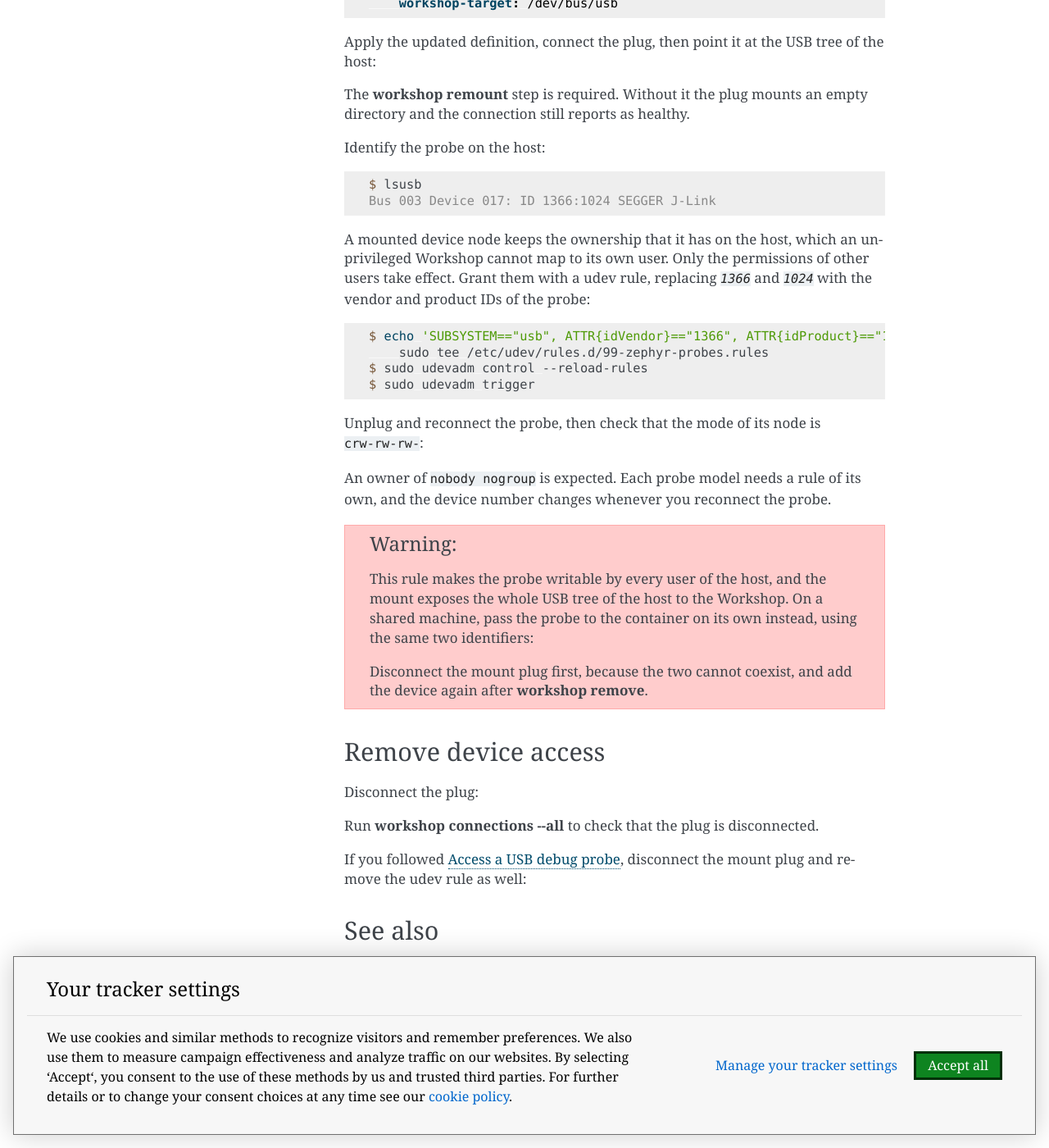
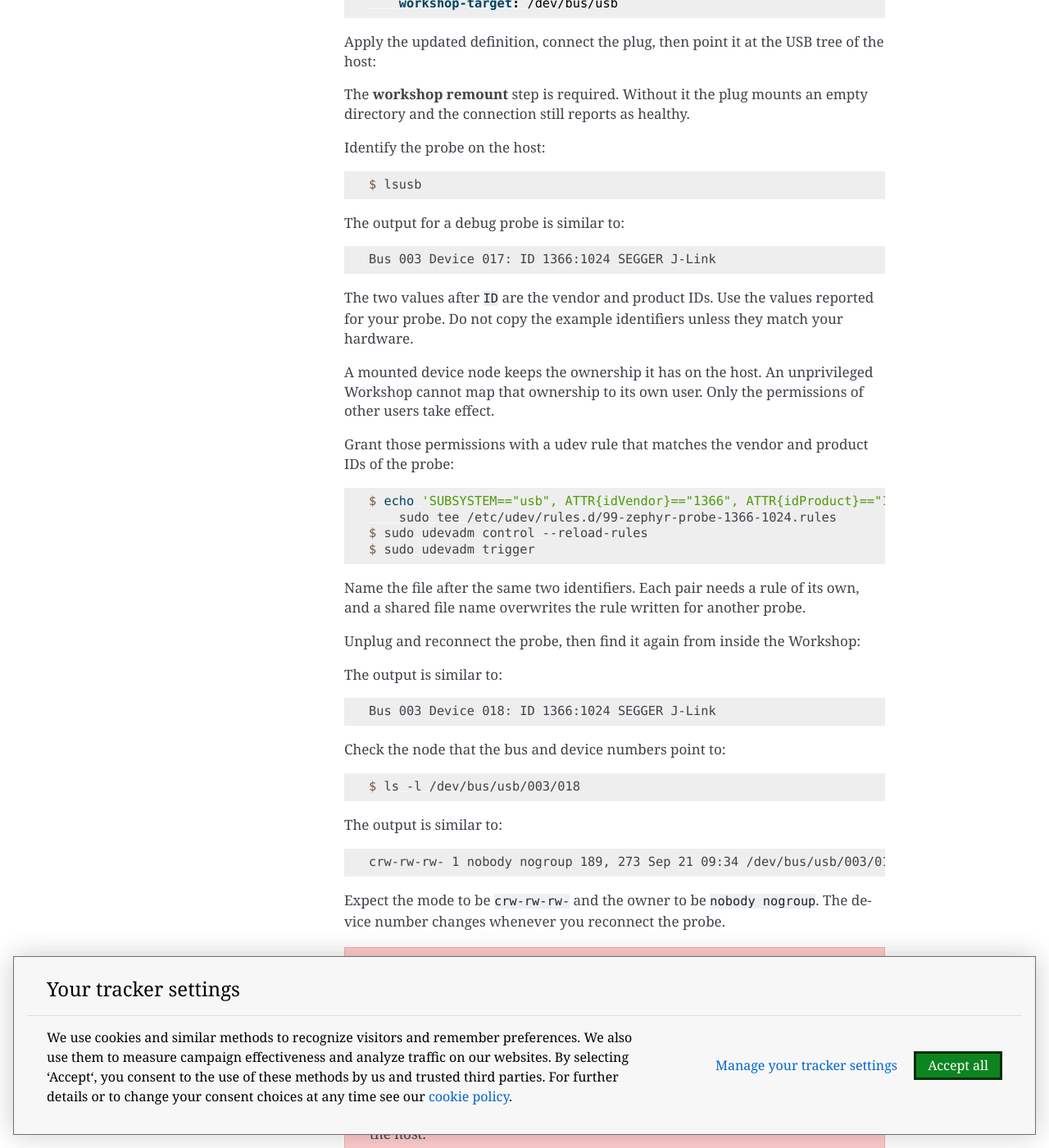
Before and after one commit to canonical/zephyr-lts-docs, a Sphinx documentation site: the page built from docs/how-to/access-hardware-from-workshop.rst, in a window 1280 px wide and 1400 px high, scrolled down 2546 px. Shown: the whole window at 82% size. Built offline with Sphinx 7.4.7, drawn with Linux system fonts in a browser that asks for light colours; the version number could not be read and is left out; some of the changed text lies outside the part shown.

Commit message:
docs: address review feedback on the USB probe workaround

```diff
--- a/docs/how-to/access-hardware-from-workshop.rst
+++ b/docs/how-to/access-hardware-from-workshop.rst
@@ -182,43 +182,71 @@
 .. code-block:: console
 
    $ lsusb
+
+The output for a debug probe is similar to:
+
+.. code-block:: text
+
    Bus 003 Device 017: ID 1366:1024 SEGGER J-Link
 
-A mounted device node keeps the ownership that it has on the host,
-which an unprivileged Workshop cannot map to its own user.
+The two values after :samp:`ID` are the vendor and product IDs.
+Use the values reported for your probe.
+Do not copy the example identifiers unless they match your hardware.
+
+A mounted device node keeps the ownership it has on the host.
+An unprivileged Workshop cannot map that ownership to its own user.
 Only the permissions of other users take effect.
-Grant them with a udev rule,
-replacing :samp:`{1366}` and :samp:`{1024}`
-with the vendor and product IDs of the probe:
+
+Grant those permissions with a udev rule
+that matches the vendor and product IDs of the probe:
 
 .. code-block:: console
 
    $ echo 'SUBSYSTEM=="usb", ATTR{idVendor}=="1366", ATTR{idProduct}=="1024", MODE="0666"' | \
-       sudo tee /etc/udev/rules.d/99-zephyr-probes.rules
+       sudo tee /etc/udev/rules.d/99-zephyr-probe-1366-1024.rules
    $ sudo udevadm control --reload-rules
    $ sudo udevadm trigger
 
+Name the file after the same two identifiers.
+Each pair needs a rule of its own,
+and a shared file name overwrites the rule written for another probe.
+
 Unplug and reconnect the probe,
-then check that the mode of its node is :samp:`crw-rw-rw-`:
+then find it again from inside the Workshop:
 
 .. code-block:: console
    :substitutions:
 
    $ workshop shell |workshop_name|
    $ lsusb
+
+The output is similar to:
+
+.. code-block:: text
+
    Bus 003 Device 018: ID 1366:1024 SEGGER J-Link
+
+Check the node that the bus and device numbers point to:
+
+.. code-block:: console
+
    $ ls -l /dev/bus/usb/003/018
+
+The output is similar to:
+
+.. code-block:: text
+
    crw-rw-rw- 1 nobody nogroup 189, 273 Sep 21 09:34 /dev/bus/usb/003/018
 
-An owner of :samp:`nobody nogroup` is expected.
-Each probe model needs a rule of its own,
-and the device number changes whenever you reconnect the probe.
+Expect the mode to be :samp:`crw-rw-rw-`
+and the owner to be :samp:`nobody nogroup`.
+The device number changes whenever you reconnect the probe.
 
 .. warning::
 
    This rule makes the probe writable by every user of the host,
    and the mount exposes the whole USB tree of the host to the Workshop.
-   On a shared machine, pass the probe to the container on its own instead,
+   On a shared machine, pass only the probe to the container instead,
    using the same two identifiers:
 
    .. code-block:: console
@@ -228,8 +256,15 @@
           |workshop_name|-$(cat .workshop.lock) probe usb \
           vendorid=1366 productid=1024 uid=1000 gid=1000 mode=0660
 
-   Disconnect the mount plug first, because the two cannot coexist,
-   and add the device again after :command:`workshop remove`.
+   Here :samp:`uid` and :samp:`gid` are the owner of the node
+   inside the container, where the Workshop user has UID 1000.
+   They are not the user and group IDs of the host.
+
+   Disconnect the mount plug before adding this device,
+   because a probe cannot be passed through both at once.
+   The device belongs to the container rather than to the SDK definition,
+   so :command:`workshop remove` destroys it with the container.
+   Add it again after you recreate the Workshop.
 
 Remove device access
 --------------------
@@ -251,9 +286,17 @@
    :substitutions:
 
    $ workshop disconnect |workshop_name|/board-device:usbfs
-   $ sudo rm /etc/udev/rules.d/99-zephyr-probes.rules
+   $ sudo rm /etc/udev/rules.d/99-zephyr-probe-1366-1024.rules
    $ sudo udevadm control --reload-rules
 
+If you passed the probe through with :command:`lxc config device add`,
+remove that device instead:
+
+.. code-block:: console
+   :substitutions:
+
+   $ lxc config device remove --project workshop.$(id -u) \
+       |workshop_name|-$(cat .workshop.lock) probe
 
 See also
 --------
```
